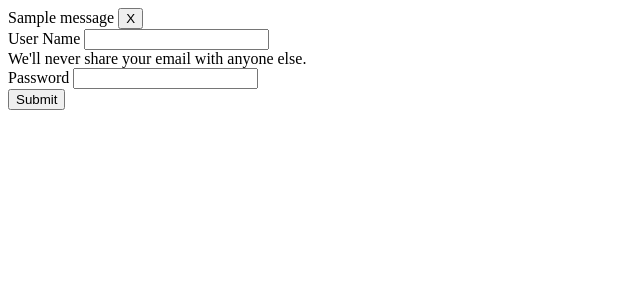
After one commit to VincentLangat033/healthy-afya-app, a Django app: template members/templates/authenticate/login.html in a window 1280 px wide. The commit adds this page. Shown: the top 300 px of the page, without its empty margins (0-640 px from the left). Run offline with Django 4.2, Linux system fonts and the light colour scheme; the template is opened without the code that fills it, so the values that code supplies are empty; tables that the repository leaves empty hold one stand-in row (values such as "Sample post"); one stand-in notice (Sample message) is shown; parts of the project's set-up code (start-up, migrations or seed data) failed here and were passed over; some libraries are stand-ins or nearby versions.

Commit message:
Log in user feature done

```diff
--- a/afyaapp/urls.py
+++ b/afyaapp/urls.py
@@ -20,5 +20,7 @@ urlpatterns = [
     path('admin/', admin.site.urls),
     path('index.html/', include('bookingapp.urls')),
     path("__reload__/", include("django_browser_reload.urls")),
+    path('members/', include('django.contrib.auth.urls')),
+    path('members/', include('members.urls')),
 
 ]
--- /dev/null
+++ b/members/templates/authenticate/login.html
@@ -0,0 +1,37 @@
+<!DOCTYPE html>
+<html lang="en">
+<head>
+    <meta charset="UTF-8">
+    <meta http-equiv="X-UA-Compatible" content="IE=edge">
+    <meta name="viewport" content="width=device-width, initial-scale=1.0">
+    <title>Login</title>
+</head>
+<body>
+    {% if messages %}
+      {% for message in messages %}
+
+      <div class="alert alert-warning alert-dismissible fade show" role="alert">
+        {{message}}
+        <button type="button" class="btn-close" data-bs-dismiss="alert" aria-label="Close">X</button>
+      </div>
+
+      {%endfor %}
+
+    {% endif %}
+    <form action="" method="POST">
+        {% csrf_token %}
+        <div class="mb-3">
+          <label for="exampleInputEmail1" class="form-label">User Name</label>
+          <input type="text" class="form-control" name="username" aria-describedby="emailHelp">
+          <div id="emailHelp" class="form-text">We'll never share your email with anyone else.</div>
+        </div>
+        <div class="mb-3">
+          <label for="exampleInputPassword1" class="form-label">Password</label>
+          <input type="password" class="form-control" name="password">
+        </div>
+
+        <button type="submit" class="btn btn-primary">Submit</button>
+      </form>
+
+</body>
+</html>
--- /dev/null
+++ b/members/urls.py
@@ -0,0 +1,6 @@
+from django.urls import path
+from .import views
+
+urlpatterns = [
+    path('login_user/', views.login_user, name="login"),
+]
--- a/theme/static/css/dist/styles.css
+++ b/theme/static/css/dist/styles.css
@@ -741,6 +741,10 @@ select {
   margin-top: -3.5rem;
 }
 
+.mb-3 {
+  margin-bottom: 0.75rem;
+}
+
 .flex {
   display: flex;
 }
```
Also changed, not shown: bookingapp/templates/home/index.html (+12 -1 lines), members/views.py (+23 -2 lines).
